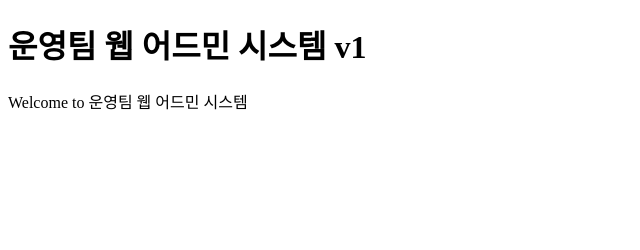
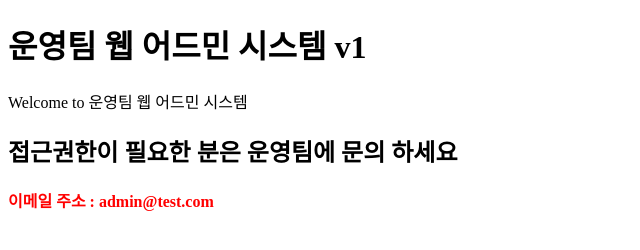
Before and after one commit to Metaai4u/proWebAdmin, a plain HTML site: page index.html in a window 1280 px wide. Shown: the whole page, without its empty margins (0-640 px from the left). Drawn offline with Linux system fonts and the light colour scheme.

Commit message:
이슈 해결 by HJW91

```diff
--- a/index.html
+++ b/index.html
@@ -5,9 +5,12 @@
   <meta http-equiv="X-UA-Compatible" content="IE=edge">
   <meta name="viewport" content="width=device-width, initial-scale=1.0">
   <title>운영팀 웹 어드민 시스템 v1</title>
+  <link rel="stylesheet" href="./main.css">
 </head>
 <body>
   <h1>운영팀 웹 어드민 시스템 v1</h1>
   <p>Welcome to 운영팀 웹 어드민 시스템</p>
+  <h2>접근권한이 필요한 분은 운영팀에 문의 하세요</h2>
+  <p class="email">이메일 주소 : admin@test.com</p>
 </body>
 </html>
--- a/main.css
+++ b/main.css
@@ -0,0 +1,4 @@
+.email {
+  color: red;
+  font-weight: bold;
+}
```
